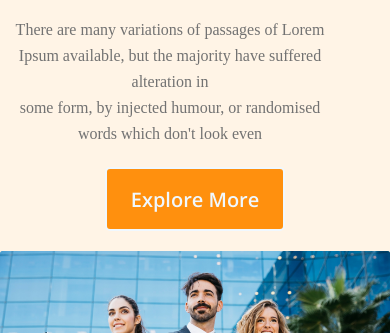
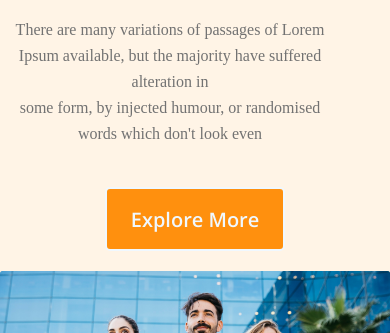
Before and after one commit to tanvir-miraz49198/architects, a plain HTML site: page index.html in a window 390 px wide. Shown: the part 511-844 px from the top of the page. Drawn offline with nearby package versions, Linux system fonts and the light colour scheme.

Commit message:
fix padding once more

```diff
--- a/styles/style.css
+++ b/styles/style.css
@@ -277,7 +277,7 @@ margin-top: 8%;
         margin-bottom: 5%;
     }
     .item-list, .desc-text2{
-        padding: 20px 50px 0 0;
+        padding: 20px 50px 20px 0;
     }
     .poster img{
         width: 100%;
```
